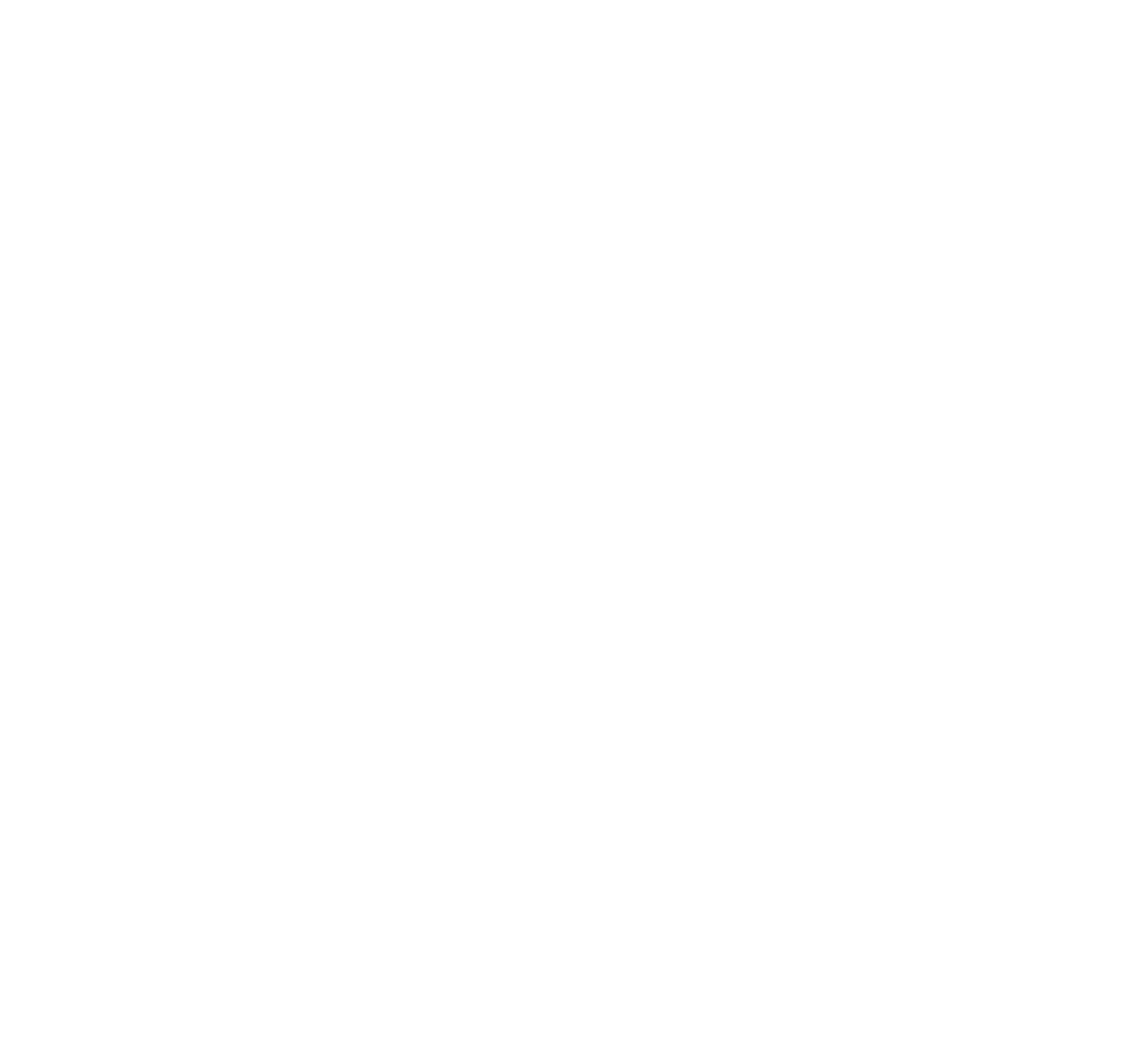
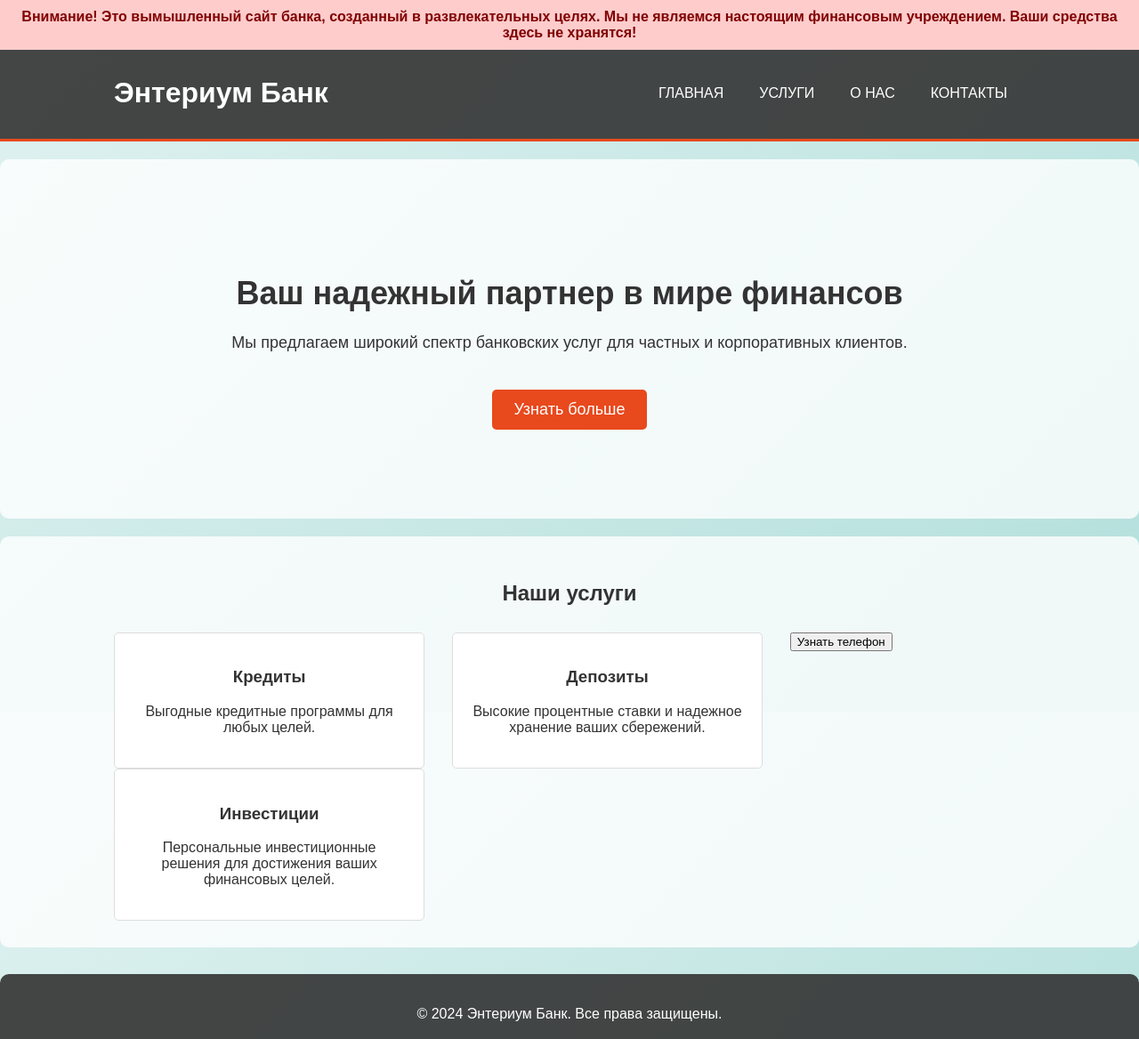
Before and after one commit to Anterium2025/Anterium, a plain HTML site: page index.html in a window 1280 px wide. Shown: the top 1168 px of the page at 89% size. Before the commit the page ends 800 px from the top, so only its background shows below. Drawn offline with Linux system fonts and the light colour scheme.

Commit message:
Update index.html

```diff
--- a/index.html
+++ b/index.html
@@ -1,108 +1,200 @@
 <!DOCTYPE html>
 <html lang="ru">
 <head>
-    <!-- ... (все стили остаются без изменений) ... -->
+    <meta charset="UTF-8">
+    <meta name="viewport" content="width=device-width, initial-scale=1.0">
+    <title>Энтериум Банк (Не настоящий)</title>
     <style>
-        /* Добавляем новые стили для секции "О нас" */
-        #about {
-            padding: 50px 0;
-            background-color: rgba(255, 255, 255, 0.8);
+        /* Общие стили */
+        body {
+            font-family: Arial, sans-serif;
+            margin: 0;
+            padding: 0;
+            color: #333;
+            /* Градиентный фон */
+            background: linear-gradient(135deg, #e0f2f1, #b2dfdb); /* Мягкий градиент от светло-голубого к бирюзовому */
+            background-attachment: fixed; /* Фон остается на месте при прокрутке */
+        }
+
+        .container {
+            width: 80%;
+            margin: auto;
+            overflow: hidden;
+        }
+
+        /* Стили шапки сайта */
+        header {
+            background-color: rgba(51, 51, 51, 0.9); /* Полупрозрачный черный фон */
+            color: #fff;
+            padding-top: 30px;
+            min-height: 70px;
+            border-bottom: 3px solid #e8491d;
+        }
+
+        header a {
+            color: #fff;
+            text-decoration: none;
+            text-transform: uppercase;
+            font-size: 16px;
+        }
+
+        header ul {
+            margin: 0;
+            padding: 0;
+        }
+
+        header li {
+            float: left;
+            display: inline;
+            padding: 0 20px 0 20px;
+        }
+
+        header nav {
+            float: right;
+            margin-top: 10px;
+        }
+
+        header h1 {
+            float: left;
+            margin: 0;
+        }
+
+        /* Стили секции Hero */
+        #hero {
+            background-color: rgba(255, 255, 255, 0.8); /* Полупрозрачный белый фон */
+            text-align: center;
+            color: #333;
+            padding-top: 100px;
+            padding-bottom: 100px;
+            margin-top: 20px; /* Отступ сверху */
+            border-radius: 10px; /* Скругленные углы */
+        }
+
+        #hero h2 {
+            font-size: 36px;
+            margin-bottom: 20px;
+        }
+
+        #hero p {
+            font-size: 18px;
+            line-height: 1.6;
+        }
+
+        .button {
+            background-color: #e8491d;
+            color: #fff;
+            padding: 12px 24px;
+            text-decoration: none;
+            border-radius: 5px;
+            font-size: 18px;
+            display: inline-block;
+            margin-top: 20px;
+        }
+
+        /* Стили секции Услуги */
+        #services {
+            padding: 30px 0;
+            background-color: rgba(255, 255, 255, 0.8); /* Полупрозрачный белый фон */
             margin-top: 20px;
             border-radius: 10px;
-            display: none; /* Скрываем по умолчанию */
         }
 
-        .about-content {
-            max-width: 800px;
-            margin: 0 auto;
-            padding: 20px;
-        }
-
-        .about-content h2 {
-            color: #e8491d;
+        #services h2 {
             text-align: center;
             margin-bottom: 30px;
         }
 
-        .about-content p {
-            line-height: 1.6;
-            margin-bottom: 20px;
+        .service {
+            float: left;
+            width: 30%;
+            padding: 20px;
+            border: 1px solid #ddd;
+            margin-right: 3%;
+            text-align: center;
+            border-radius: 5px;
+            background-color: #fff; /* Белый фон для карточек услуг */
+        }
+
+        .service:last-child {
+            margin-right: 0;
+        }
+
+        /* Стили подвала */
+        footer {
+            background-color: rgba(51, 51, 51, 0.9); /* Полупрозрачный черный фон */
+            color: #fff;
+            text-align: center;
+            padding: 20px;
+            margin-top: 30px;
+            border-radius: 10px;
+        }
+
+        /* Стили предупреждения */
+        #disclaimer {
+            background-color: #ffcccc;
+            color: #800000;
+            padding: 10px;
+            text-align: center;
+            font-weight: bold;
         }
     </style>
 </head>
 <body>
 
-    <!-- ... (остальная разметка без изменений до секции услуг) ... -->
+    <div id="disclaimer">
+        Внимание! Это вымышленный сайт банка, созданный в развлекательных целях. Мы не являемся настоящим финансовым учреждением. Ваши средства здесь не хранятся!
+    </div>
+
+    <header>
+        <div class="container">
+            <h1>Энтериум Банк</h1>
+            <nav>
+                <ul>
+                    <li><a href="#">Главная</a></li>
+                    <li><a href="#services">Услуги</a></li>
+                    <li><a href="#">О нас</a></li>
+                    <li><a href="#">Контакты</a></li>
+                </ul>
+            </nav>
+        </div>
+    </header>
+
+    <section id="hero">
+        <div class="container">
+            <h2>Ваш надежный партнер в мире финансов</h2>
+            <p>Мы предлагаем широкий спектр банковских услуг для частных и корпоративных клиентов.</p>
+            <a href="#" class="button">Узнать больше</a>
+        </div>
+    </section>
 
     <section id="services">
         <div class="container">
-            <!-- ... (существующее содержимое услуг) ... -->
-        </div>
-    </section>
-
-    <!-- Новая секция "О нас" -->
-    <section id="about">
-        <div class="container">
-            <div class="about-content">
-                <h2>О нашем банке</h2>
-                <p>Энтериум Банк - это современная финансовая организация, созданная для вашего удобства и безопасности.
-                Несмотря на то, что мы являемся вымышленной компанией, мы стремимся предоставить максимально реалистичный
-                опыт взаимодействия с банковскими услугами.</p>
-
-                <h3>Наша миссия</h3>
-                <p>Развивать финансовую грамотность населения через интерактивные инструменты и безопасную среду
-                для обучения управлению личными финансами.</p>
-
-                <h3>Особенности:</h3>
-                <ul>
-                    <li>Виртуальные банковские продукты</li>
-                    <li>Образовательные материалы</li>
-                    <li>Безопасная тренировочная среда</li>
-                    <li>Инновационные финансовые инструменты</li>
-                </ul>
+            <h2>Наши услуги</h2>
+            <div class="service">
+                <h3>Кредиты</h3>
+                <p>Выгодные кредитные программы для любых целей.</p>
             </div>
+            <div class="service">
+                <h3>Депозиты</h3>
+                <p>Высокие процентные ставки и надежное хранение ваших сбережений.</p>
+            </div>
+            <div class="service">
+                <h3>Инвестиции</h3>
+                <p>Персональные инвестиционные решения для достижения ваших финансовых целей.</p>
+            </div>
+            <button onclick="showPhoneNumber()">Узнать телефон</button> <!--Кнопка-->
         </div>
     </section>
 
     <footer>
-        <!-- ... (существующий футер) ... -->
+        <div class="container">
+            <p>&copy; 2024 Энтериум Банк. Все права защищены.</p>
+        </div>
     </footer>
 
     <script>
-        // Обновленный скрипт
         function showPhoneNumber() {
             alert("Наш номер телефона: 9(999) 99-88-880");
-        }
-
-        // Добавляем обработчики для навигации
-        document.querySelectorAll('nav a').forEach(link => {
-            link.addEventListener('click', function(e) {
-                e.preventDefault();
-                const targetId = this.getAttribute('href');
-                const sections = document.querySelectorAll('section, footer');
-
-                // Скрываем все секции
-                sections.forEach(section => section.style.display = 'none');
-
-                // Показываем выбранную секцию
-                if(targetId === '#') {
-                    document.querySelector('#hero').style.display = 'block';
-                    document.querySelector('#services').style.display = 'block';
-                    document.querySelector('footer').style.display = 'block';
-                } else {
-                    document.querySelector(targetId).style.display = 'block';
-                }
-
-                // Особый случай для "О нас"
-                if(targetId === '#about') {
-                    document.querySelector('#about').style.display = 'block';
-                }
-            });
-        });
-
-        // Инициализация при загрузке
-        window.onload = function() {
-            document.querySelector('#about').style.display = 'none';
         }
     </script>
 </body>
```
